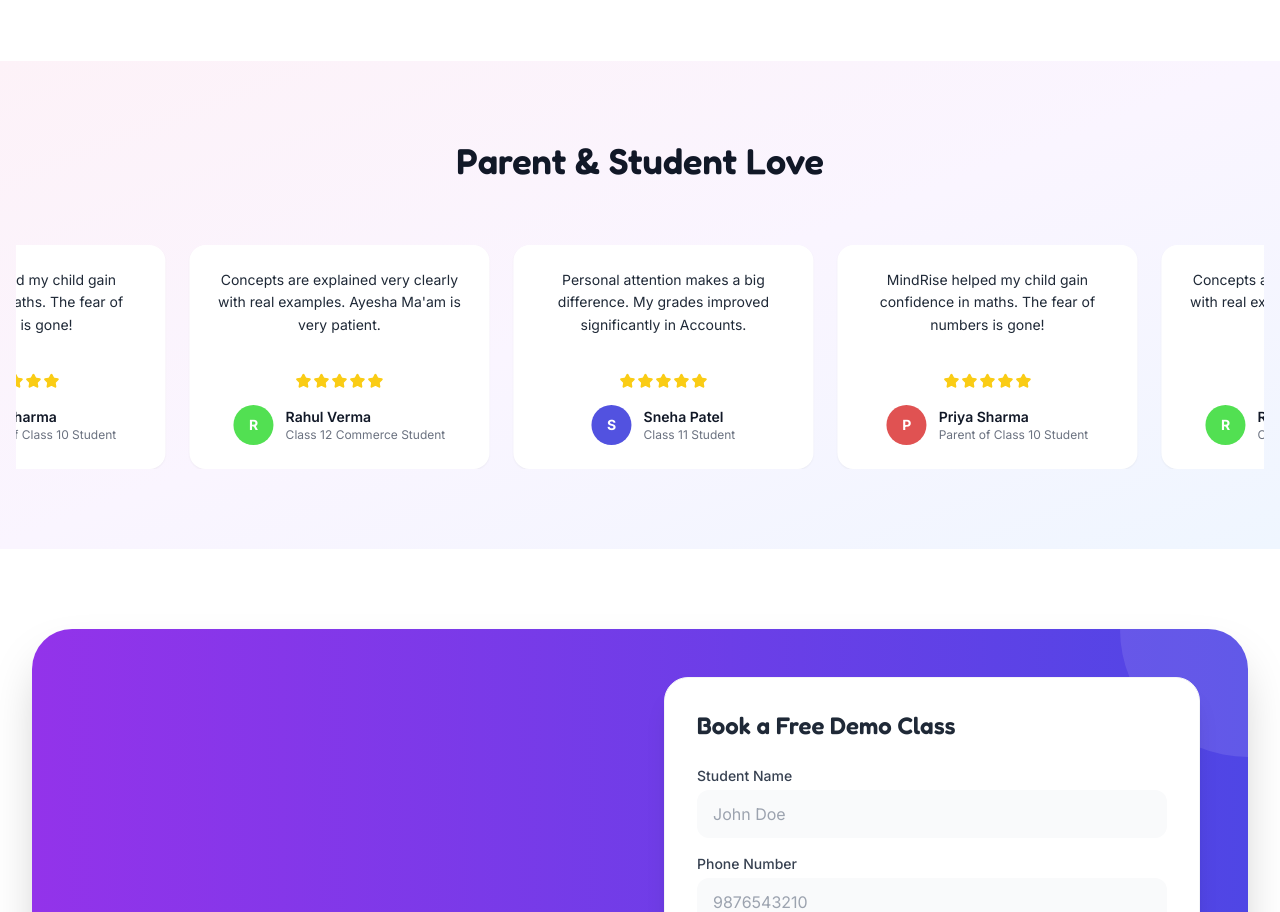
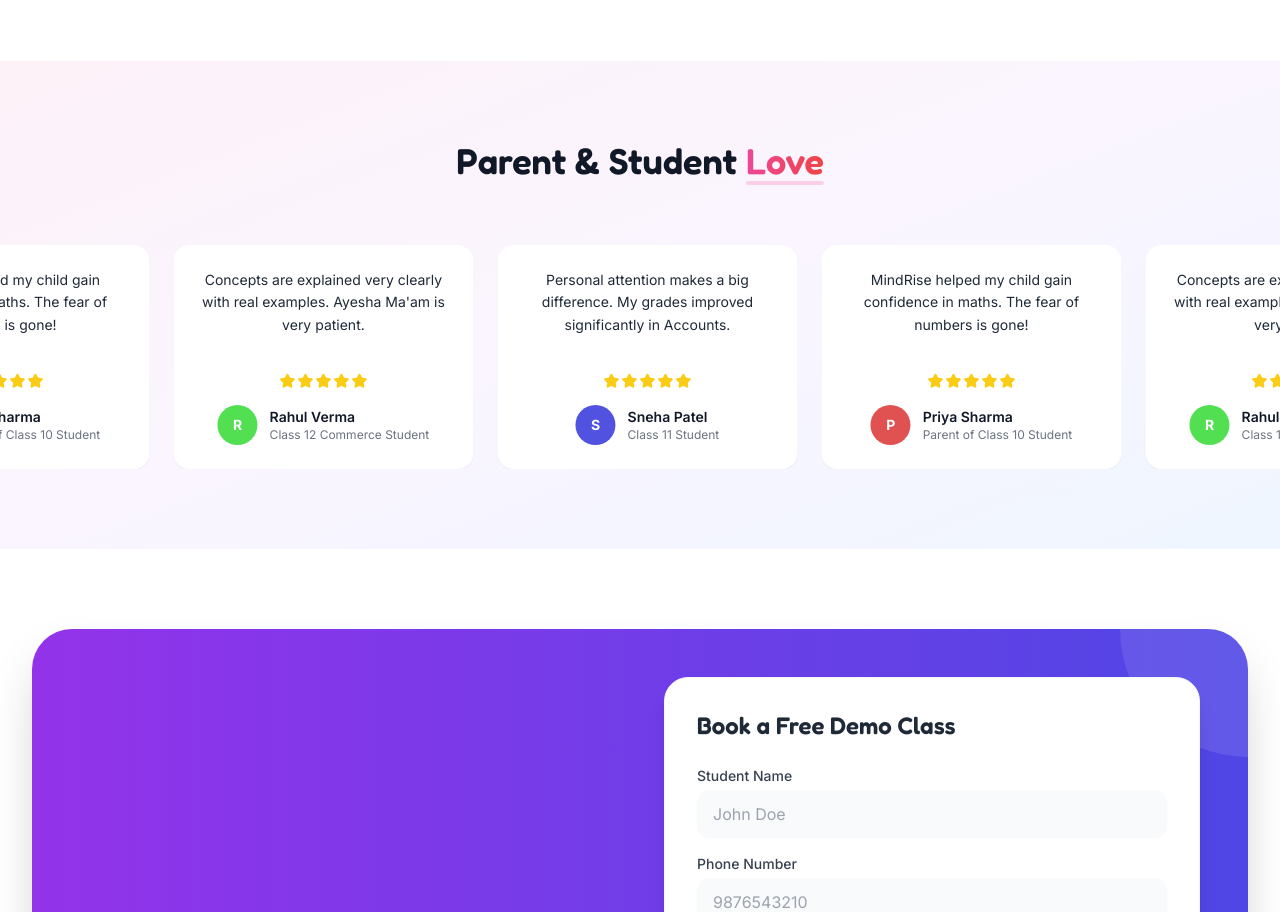
Before and after one commit to MunafBadarpura/classess-web, a React (Vite) app in the folder classes2/: page /#/ in a window 1280 px wide. Shown: the part 3320-4232 px from the top of the page. Built offline with nearby package versions, Linux system fonts and the light colour scheme.

Commit message:
fixed container in reviews

```diff
--- a/classes2/pages/Home.tsx
+++ b/classes2/pages/Home.tsx
@@ -316,13 +316,18 @@ const Home: React.FC = () => {
       </section>
 
       {/* Testimonials */}
-      {/* Testimonials */}
 <section className="py-20 bg-gradient-to-br from-pink-50 via-purple-50 to-blue-50 overflow-hidden">
-  <div className="max-w-7xl mx-auto px-4">
   <div className="text-center mb-16">
-      <h2 className="text-3xl lg:text-4xl font-display font-bold text-gray-900">
-        Parent & Student Love
+        <h2 className="text-4xl lg:text-4xl font-display font-bold text-gray-900">
+      Parent & Student{" "}
+        <span className="relative inline-block">
+          <span className="bg-gradient-to-r from-pink-500 to-red-500 bg-clip-text text-transparent">
+            Love
+          </span>
+          <span className="absolute left-0 -bottom-1 w-full h-1 bg-pink-200 rounded-full"></span>
+        </span>
       </h2>
+
   </div>
 
   {/* Marquee */}
@@ -372,7 +377,6 @@ const Home: React.FC = () => {
         ))}
       </div>
     </div>
-  </div>
 </section>
 
 
```
Lines whose indentation alone changed are shown as unchanged.
